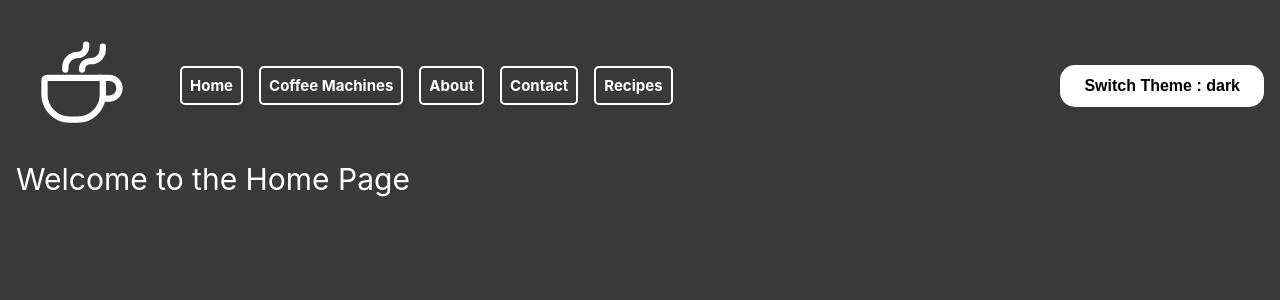
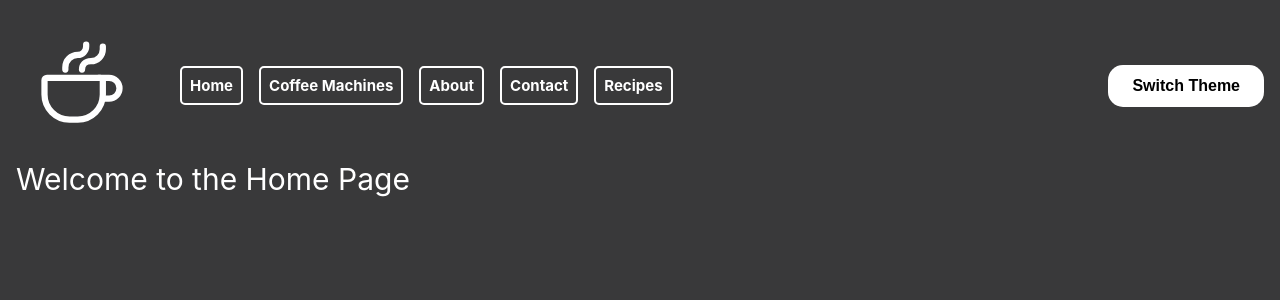
Before and after one commit to nathantotten/Vue_Coffee_Stuff, a Vue app in the folder vue-coffee-stuff/: page / in a window 1280 px wide. Shown: the top 300 px of the page. Built offline with nearby package versions, Linux system fonts and the light colour scheme.

Commit message:
Simplify theme switch button

```diff
--- a/vue-coffee-stuff/src/components/NavBar.vue
+++ b/vue-coffee-stuff/src/components/NavBar.vue
@@ -27,8 +27,7 @@ const store = useThemeStore();
     </nav>
     <!-- Theme Switcher testing -->
     <button type="button" @click="store.switchTheme" class="theme-button" aria-label="Switch Theme">
-      Switch Theme :
-      {{ store.currentTheme }}
+      Switch Theme
     </button>
   </div>
 </template>
```
